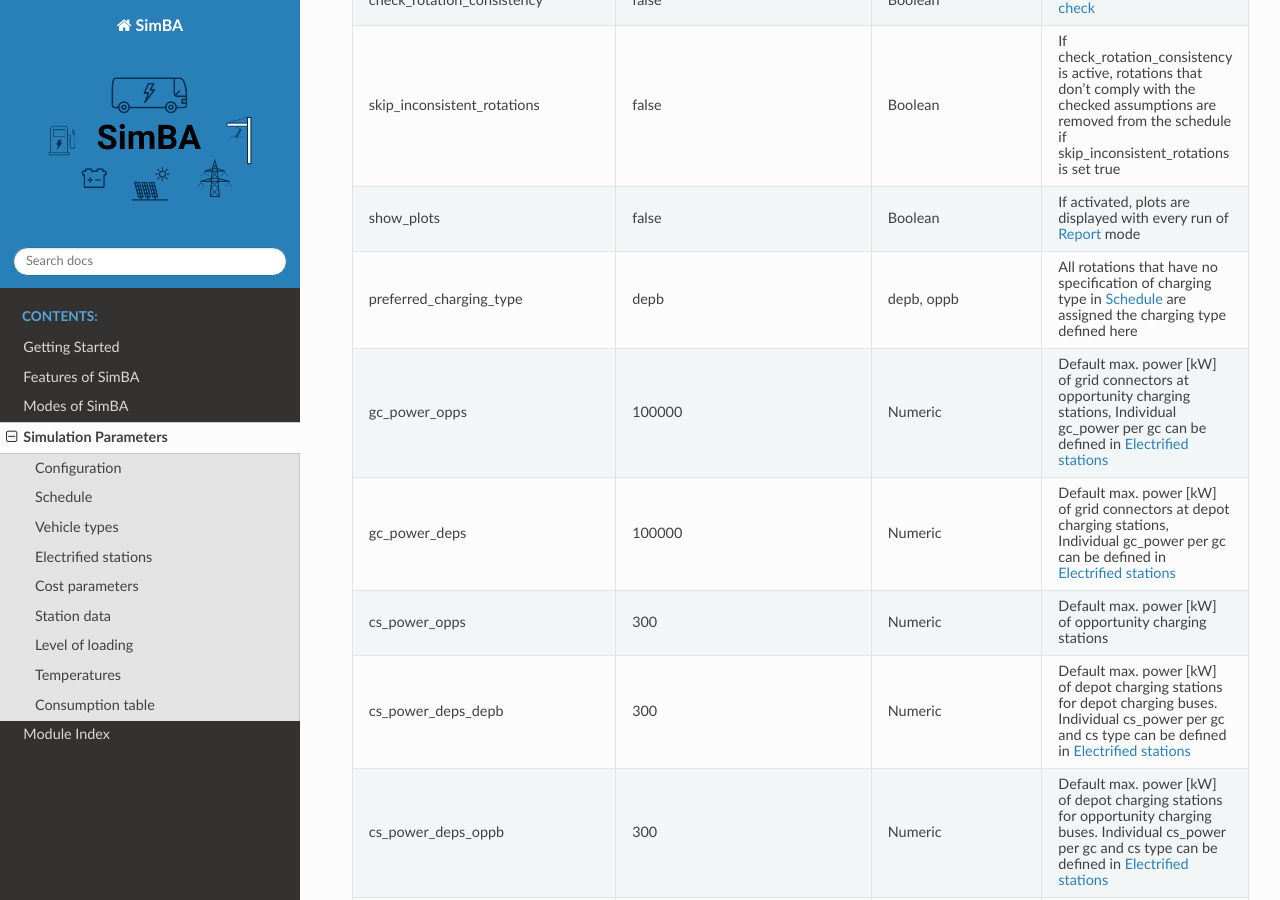
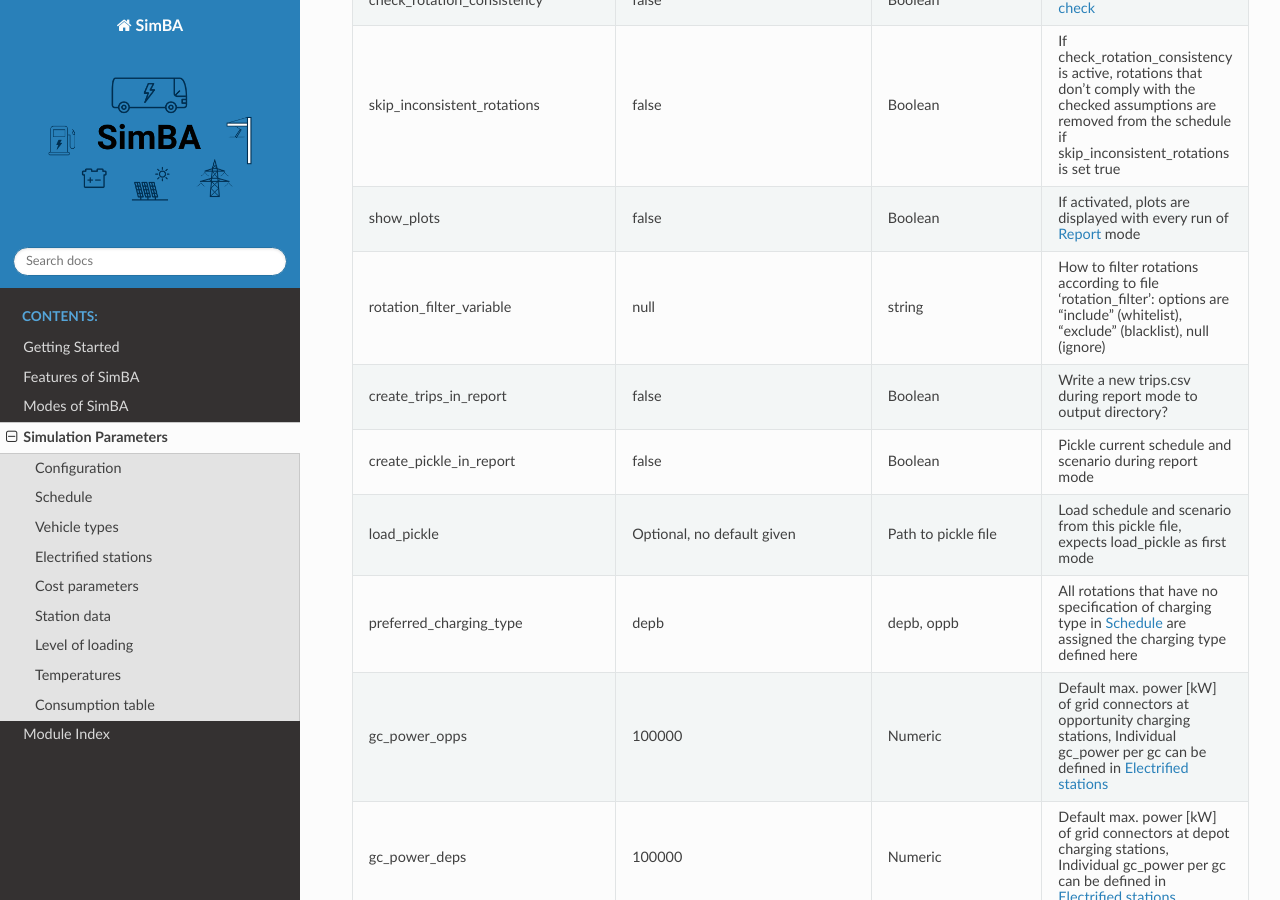
Before and after one commit to rl-institut/SimBA, a Sphinx documentation site: the page built from docs/source/simulation_parameters.rst, in a window 1280 px wide and 900 px high, scrolled down 1230 px. Built offline with Sphinx 7.4.7 and the Read the Docs theme 2.0.0, drawn with Linux system fonts in a browser that asks for light colours.

Commit message:
add load_pickle to docs, minor doc fixes

```diff
--- a/docs/source/simulation_parameters.rst
+++ b/docs/source/simulation_parameters.rst
@@ -80,6 +80,22 @@ The example (data/simba.cfg) contains parameter descriptions which are explained
      - false
      - Boolean
      - If activated, plots are displayed with every run of :ref:`report` mode
+   * - rotation_filter_variable
+     - null
+     - string
+     - How to filter rotations according to file 'rotation_filter': options are "include" (whitelist), "exclude" (blacklist), null (ignore)
+   * - create_trips_in_report
+     - false
+     - Boolean
+     - Write a new trips.csv during report mode to output directory?
+   * - create_pickle_in_report
+     - false
+     - Boolean
+     - Pickle current schedule and scenario during report mode
+   * - load_pickle
+     - Optional, no default given
+     - Path to pickle file
+     - Load schedule and scenario from this pickle file, expects load_pickle as first mode
 
    * - preferred_charging_type
      - depb
```
Also changed, not shown: docs/source/modes.rst (+10 -1 lines), 1 other file.
